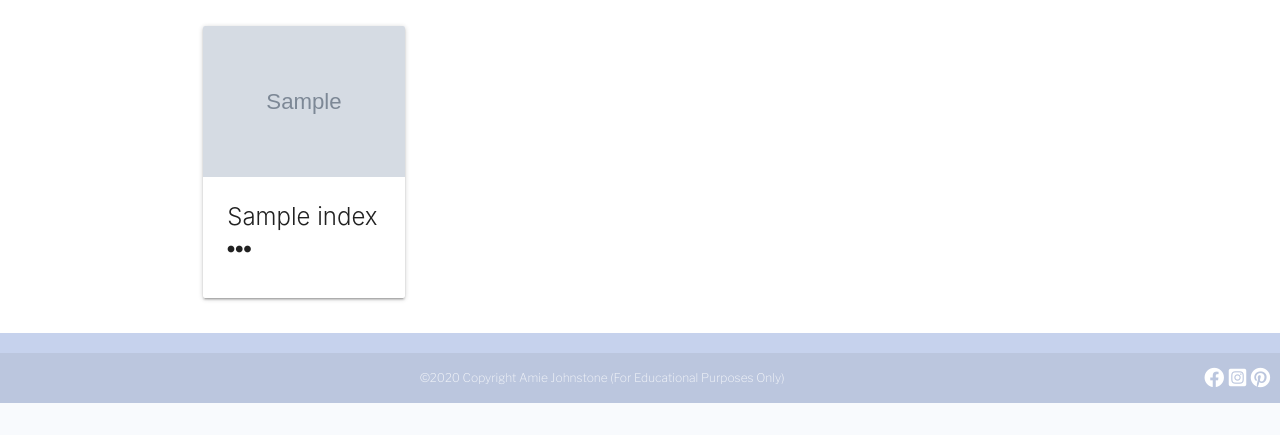
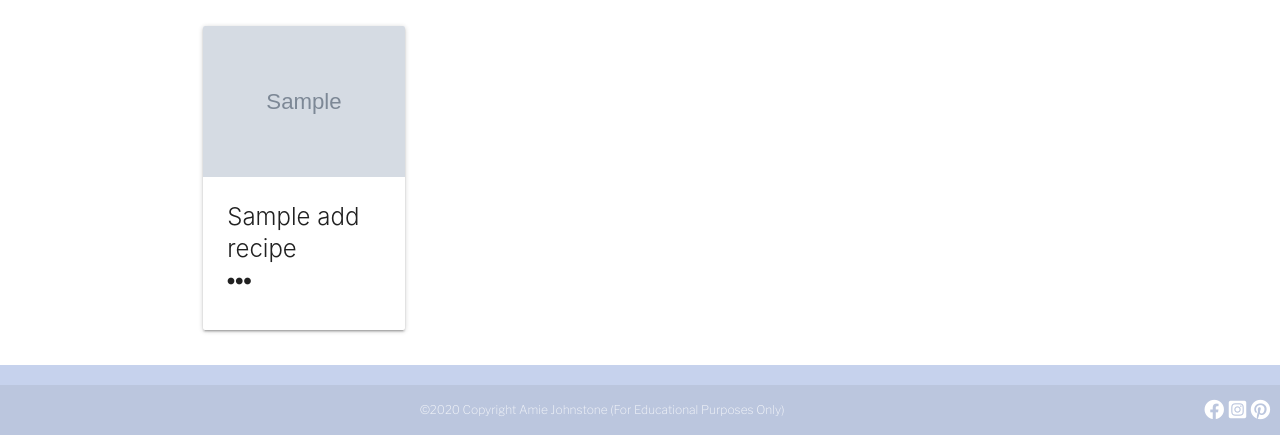
Before and after one commit to Amiejohnstone18/The_Baking_Book, a Flask app: page / in a window 1280 px wide. Shown: the part 567-1002 px from the top of the page. Before the commit the page ends 970 px from the top, so only its background shows below. Run offline with Flask 2, Linux system fonts and the light colour scheme; grey boxes marked "Sample" are stand-in pictures; a database or web service that is not in the repository returns one stand-in record (values such as "Sample title"); some libraries are stand-ins or nearby versions.

Commit message:
Changed the index.html recipe cards to link from add_recipes on MongoDB

```diff
--- a/app.py
+++ b/app.py
@@ -20,23 +20,23 @@ mongo = PyMongo(app)
 @app.route("/")
 @app.route("/index")
 def index():
-    index = mongo.db.index.find()
-    return render_template("index.html", index=index)
+    add_recipes = mongo.db.add_recipes.find()
+    return render_template("index.html", add_recipes=add_recipes)
 
 
 @app.route("/add_recipes", methods=["GET", "POST"])
 def add_recipes():
     if request.method == "POST":
         recipe = {
-                "author": request.form.get("author"),
-                "recipe_name": request.form.get("recipe_name"),
-                "description": request.form.get("description"),
-                "preptime": request.form.get("preptime"),
-                "bakingtime": request.form.get("bakingtime"),
-                "serves": request.form.get("serves"),
-                "ingredients": request.form.get("ingredients"),
-                "method": request.form.get("method")
-            }
+            "author": request.form.get("author"),
+            "recipe_name": request.form.get("recipe_name"),
+            "description": request.form.get("description"),
+            "preptime": request.form.get("preptime"),
+            "bakingtime": request.form.get("bakingtime"),
+            "serves": request.form.get("serves"),
+            "ingredients": request.form.get("ingredients"),
+            "method": request.form.get("method")
+        }
 
         mongo.db.add_recipes.insert_one(recipe)
         flash("Recipe Uploaded")
@@ -44,6 +44,12 @@ def add_recipes():
     return render_template("add_recipes.html")
 
 
+@app.route("/view_more")
+def view_more():
+    view_more = mongo.db.view_more.find()
+    return render_template("view_more.html", view_more=view_more)
+
+
 if __name__ == "__main__":
     app.run(host=os.environ.get("IP"),
             port=int(os.environ.get("PORT")),
--- a/static/css/style.css
+++ b/static/css/style.css
@@ -55,7 +55,6 @@
 
 /* Recipe Cards */
 
-/*.card { */
 
 /* Add Recipes */
 #add_recipe_title {
--- a/templates/index.html
+++ b/templates/index.html
@@ -18,35 +18,35 @@
 
 <div class="container">
   <div class="row">
-    <div class="col s3">
+    <div class="col m3">
       <div class="card">
-        {% for index in index %}
+        {% for add_recipes in add_recipes %}
         <!-- Image -->
         <div class="card-image waves-effect waves-block waves-light">
-          <img class="activator" src="{{ index.image_url }}" />
+          <img class="activator" src="{{ add_recipes.image_url }}" />
         </div>
         <!-- Recipe Name-->
         <div class="card-content">
           <span class="card-title activator grey-text text-darken-4">
-            {{ index.name }} <br />
+            {{ add_recipes.recipe_name }} <br />
             <i class="fas fa-ellipsis-h"></i
           ></span>
         </div>
         <!-- Recipe Name -->
         <div class="card-reveal">
           <span class="card-title grey-text text-darken-4"
-            >{{ index.name }} <i class="fas fa-times"></i
+            >{{ add_recipes.recipe_name }} <i class="fas fa-times"></i
           ></span>
           <!-- Preptime/ Bakingtime/ Serves -->
           <ul>
-            <i class="far fa-clock"> {{ index.preptime }}</i>
-            <i class="fas fa-hourglass-end"> {{ index.bakingtime }}</i>
-            <i class="fas fa-utensils"> {{ index.serves }}</i>
+            <i class="far fa-clock"> {{ add_recipes.preptime }}</i>
+            <i class="fas fa-hourglass-end"> {{ add_recipes.bakingtime }}</i>
+            <i class="fas fa-utensils"> {{ add_recipes.serves }}</i>
           </ul>
           <!-- Description -->
-          <p>{{ index.description }}</p>
+          <p>{{ add_recipes.description }}</p>
           <!-- View More -->
-          <p><a href="#">View More</a></p>
+          <p><a href="templates/view_more.html">View More</a></p>
         </div>
         {% endfor %}
       </div>
```
Also changed, not shown: templates/view_more.html (added, +20 -0 lines), templates/add_recipes.html (line endings or trailing spaces).
